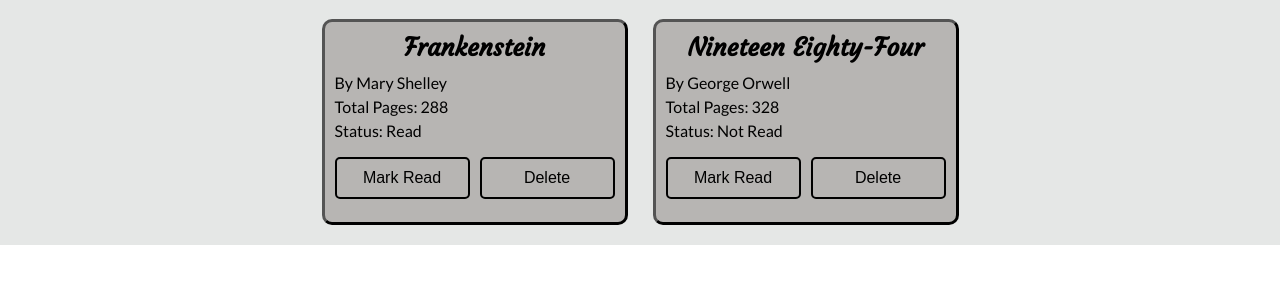
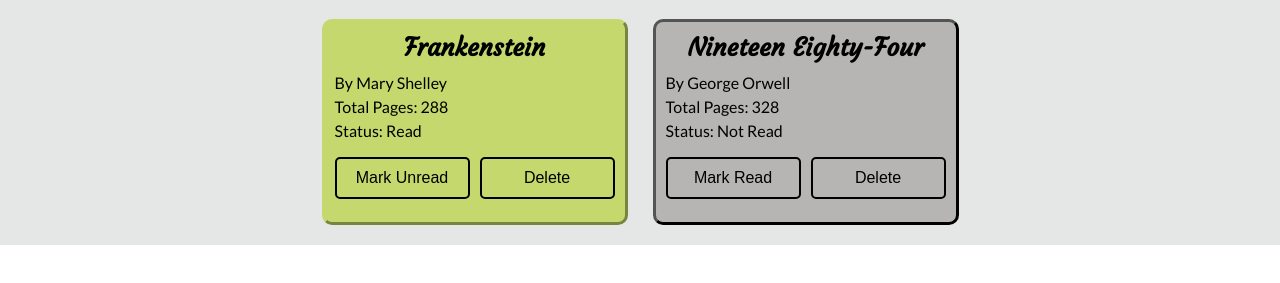
Before and after one commit to ryanmillard/library, a plain HTML site: page index.html in a window 1280 px wide. Shown: the part 101-384 px from the top of the page. Drawn offline with Linux system fonts and the light colour scheme.

Commit message:
Card read status

```diff
--- a/index.js
+++ b/index.js
@@ -43,6 +43,11 @@ function createBookCard(title, author, pages, read) {
     deleteBtn.classList.add('card-btn', 'delete-card-btn');
     deleteBtn.textContent = 'Delete';
     btnContainer.append(deleteBtn);
+
+    if (read) {
+        card.classList.add('book-card-read');
+        readBtn.textContent = 'Mark Unread';
+    }
 }
 
 function addBookToLibrary(title, author, pages, read) {
--- a/style.css
+++ b/style.css
@@ -1,6 +1,7 @@
 :root {
     --lighter-grey: #E5E7E6;
     --card-grey: #B7B5B3;
+    --card-green: #C5D86D;
 }
 
 body {
@@ -67,6 +68,11 @@ main {
     border-style:outset;
     border-width: 3px;
     border-color: black;
+}
+
+.book-card-read {
+    background-color: var(--card-green);
+    border-color: var(--card-green);
 }
 
 .card-property {
```
